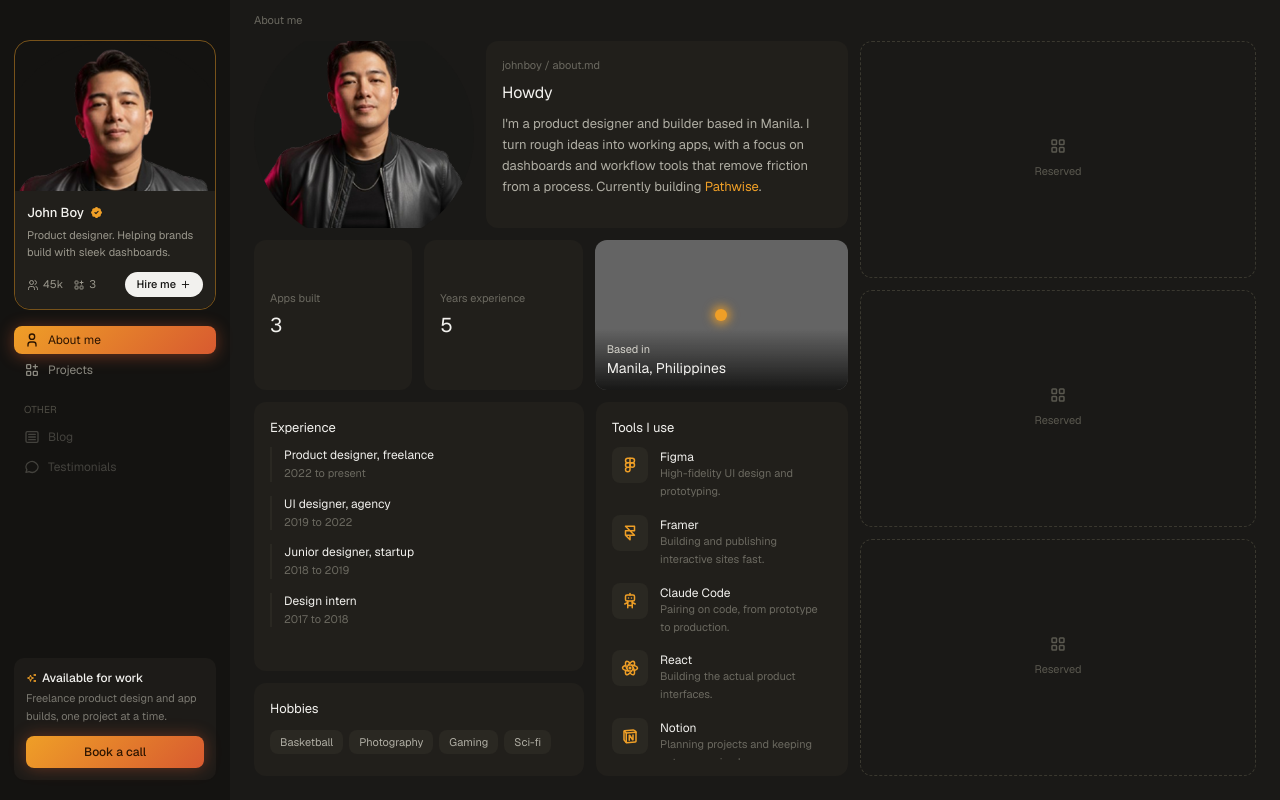
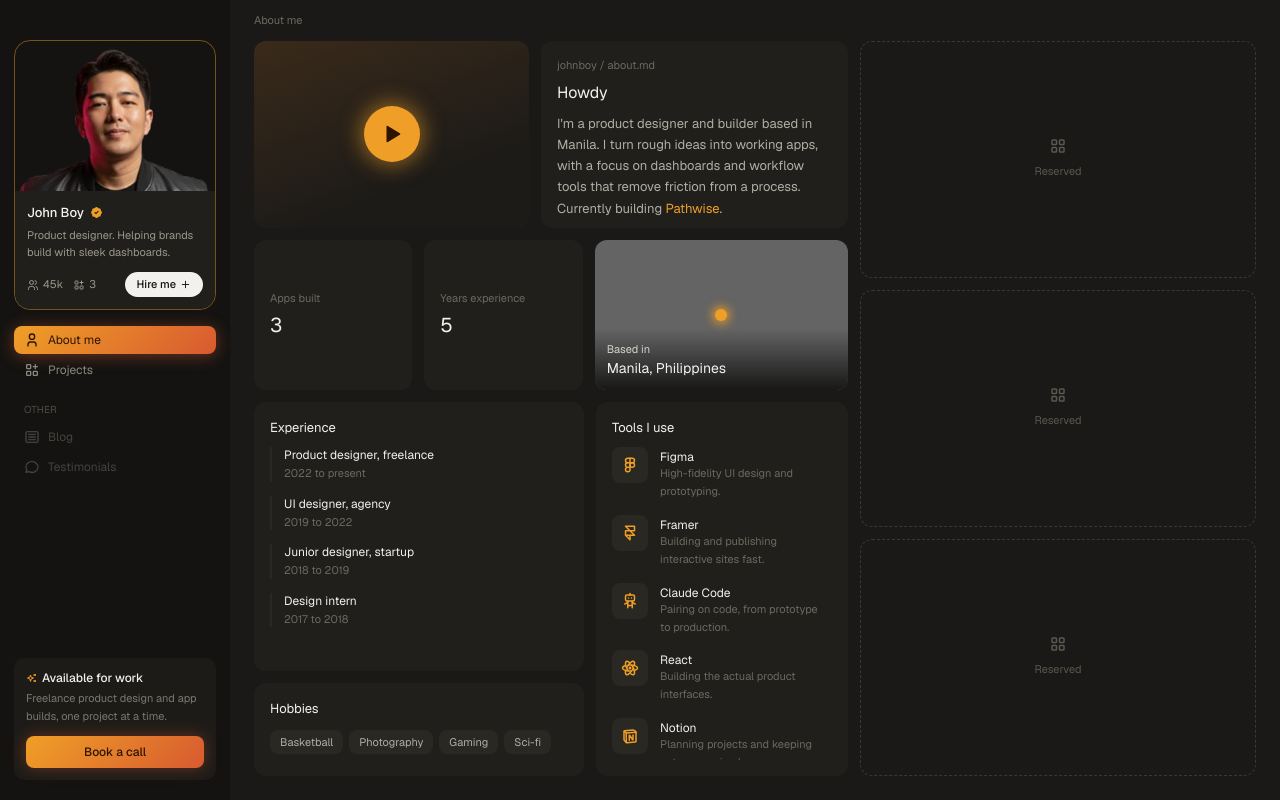
Before and after one commit to uixjohnboy-sys/resume-site, a Next.js app: page / in a window 1280 px wide. Built offline with nearby package versions, Linux system fonts and the light colour scheme; grey boxes are pictures that could not be loaded.

Commit message:
Replace top photo card with a video intro placeholder
Split the top row into two equal-width cards instead of a fixed
220px photo + flex bio text. The photo card is now a placeholder
video-intro slot with a centered, pulsing orange play button, ready
to swap in a real video later.

```diff
--- a/src/components/panels/AboutPanel.tsx
+++ b/src/components/panels/AboutPanel.tsx
@@ -1,4 +1,3 @@
-import Image from "next/image";
 import {
   IconLayoutGrid,
   IconBrandFigma,
@@ -6,6 +5,7 @@
   IconRobot,
   IconBrandReact,
   IconBrandNotion,
+  IconPlayerPlayFilled,
 } from "@tabler/icons-react";
 
 const hobbies = ["Basketball", "Photography", "Gaming", "Sci-fi"];
@@ -70,8 +70,22 @@
       {/* Left column, ~60% */}
       <div className="flex h-full min-w-0 flex-col gap-3" style={{ flex: "6 1 0%" }}>
         <div className="flex min-h-0 gap-3" style={{ flex: "1 1 0%", minHeight: 150 }}>
-          <div className="relative h-full w-[220px] flex-none overflow-hidden rounded-xl">
-            <Image src="/johnboy.png" alt="John Boy" fill className="object-cover" sizes="220px" priority />
+          <div
+            className="relative flex h-full flex-1 items-center justify-center overflow-hidden rounded-xl"
+            style={{ background: "linear-gradient(160deg, #3a2a1a, #1D1B18 70%)" }}
+          >
+            <span className="relative flex h-14 w-14 items-center justify-center">
+              <span
+                className="pulse-ring absolute inline-flex h-full w-full rounded-full"
+                style={{ background: "#EF9F27" }}
+              />
+              <span
+                className="relative flex h-14 w-14 items-center justify-center rounded-full"
+                style={{ background: "#EF9F27", boxShadow: "0 0 20px 4px rgba(239,159,39,0.5)" }}
+              >
+                <IconPlayerPlayFilled size={22} style={{ color: "#2C1400" }} />
+              </span>
+            </span>
           </div>
           <Card className="min-h-0 flex-1 overflow-y-auto">
             <p className="mb-2 text-[11px]" style={{ color: "#6B6960" }}>
```
